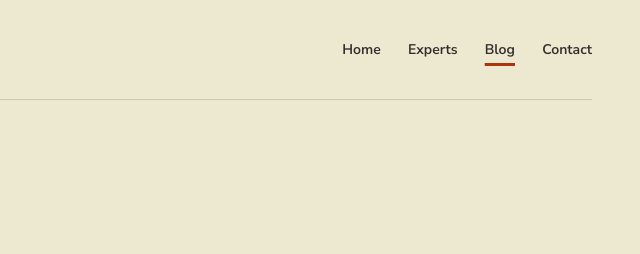
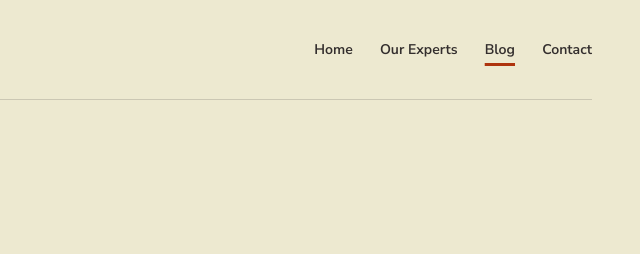
Before and after one commit to srotabio/srotabio, a plain HTML site: page blog.html in a window 1280 px wide. Shown: the top 254 px of the page, 640-1280 px from the left. Drawn offline with Linux system fonts and the light colour scheme.

Commit message:
Rename Experts navigation label in blog.html

```diff
--- a/blog.html
+++ b/blog.html
@@ -30,7 +30,7 @@
 <header class="site-header wrap"><a class="brand" href="index.html" aria-label="SrotaBio home"><img src="assets/identity/srotabio-wordmark-light.png?v=20261113-2" width="728" height="146" alt="SrotaBio"></a>
 <button class="menu-toggle" aria-expanded="false" aria-controls="navigation">Menu <span aria-hidden="true">+</span>
 </button>
-<nav id="navigation" aria-label="Main navigation"><a href="index.html">Home</a><a href="experts.html">Experts</a><a href="blog.html" aria-current="page">Blog</a><a href="contact.html">Contact</a>
+<nav id="navigation" aria-label="Main navigation"><a href="index.html">Home</a><a href="experts.html">Our Experts</a><a href="blog.html" aria-current="page">Blog</a><a href="contact.html">Contact</a>
 </nav>
 </header>
 <main id="main">
```
